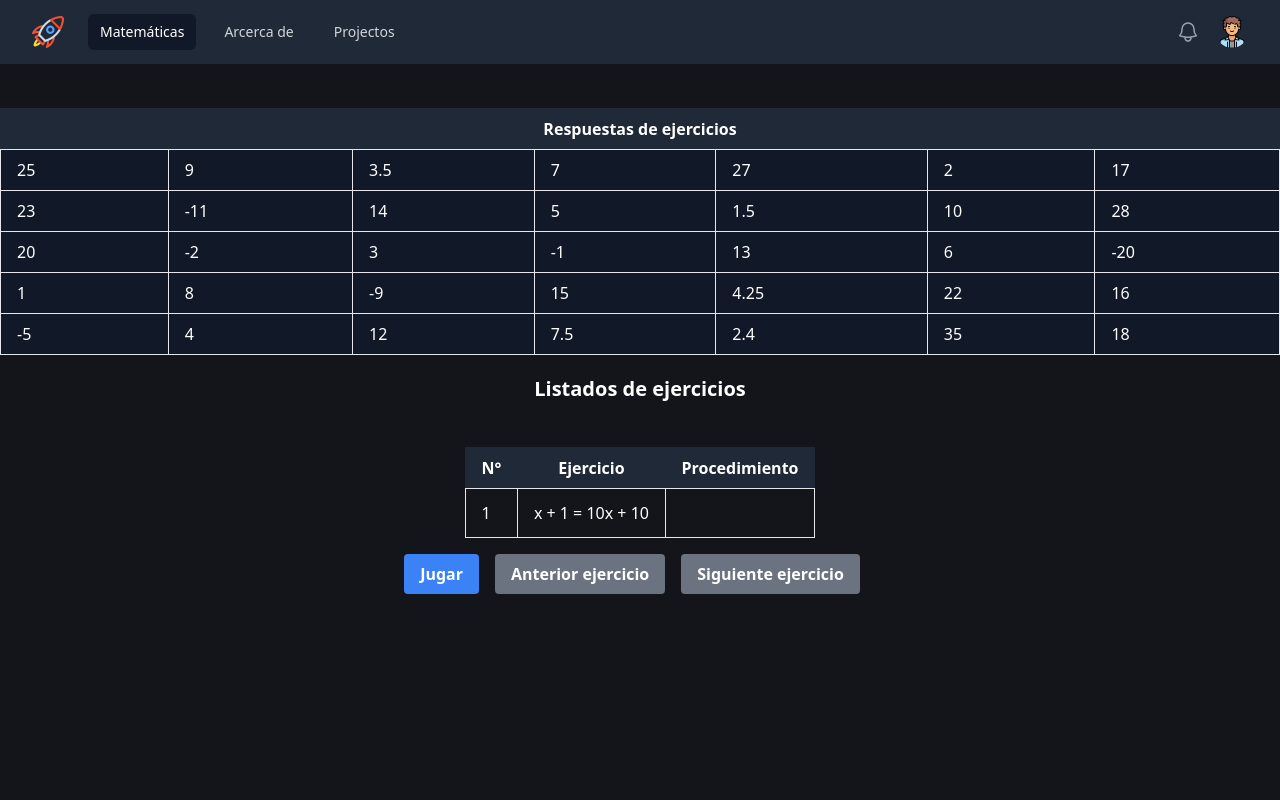
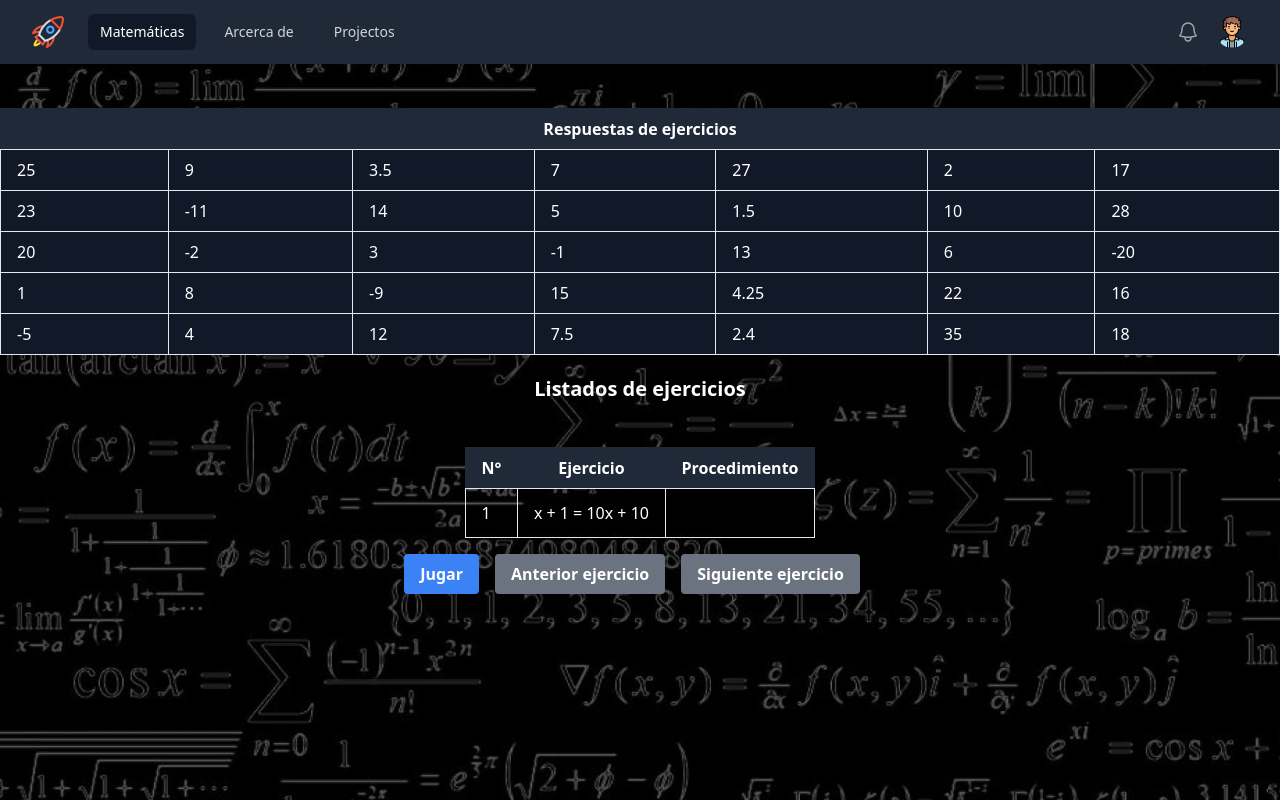
Before and after one commit to R0LM0/app-mate, a React (Vite) app: page / in a window 1280 px wide. Built offline with nearby package versions, Linux system fonts and the light colour scheme; what @midudev/tailwind-animations would draw is missing.

Commit message:
prueba-deploy

```diff
--- a/src/App.jsx
+++ b/src/App.jsx
@@ -1,14 +1,20 @@
 import React from "react";
 import Navbars from "./components/Navbars";
 import Tables from "./components/Tables";
+import BgFondo from './assets/MathBG.jpg'
 
 
 export default function App() {
   return (
-    <>
+    <div style={{
+      backgroundImage: `url(${BgFondo})`, // Utiliza la variable BgFondo directamente y rodeada por backticks
+      backgroundSize: 'cover',
+      backgroundRepeat: 'no-repeat',
+      minHeight: '100vh', // Ajusta el alto según sea necesario
+    }}>
       <Navbars />
       <Tables />
-    </>
+    </div>
 
   );
 }
--- a/src/components/Tables.jsx
+++ b/src/components/Tables.jsx
@@ -1,4 +1,5 @@
 import React, { useState, useEffect } from 'react';
+import BgFondo from '../assets/MathBG.jpg'
 
 const datos = [
     [25, 9, 3.5, 7, 27, 2, 17],
@@ -114,7 +115,8 @@ const Tables = () => {
     ));
 
     return (
-        <div className="container mx-auto">
+
+        <div className="container mx-auto" >
             <div className="flex flex-col justify-center mt-11">
                 <table className="table-auto border-collapse border border-gray-800 overflow-x-auto">
                     <thead>
--- a/src/index.css
+++ b/src/index.css
@@ -7,7 +7,7 @@
 
 html {
     font-family: 'Jost Variable', system-ui, sans-serif;
-    background: #13151a;
+    background: #000000;
 }
 
 .espacio-extra {
```
Also changed, not shown: src/assets/MathBG.jpg (added), 1 other file (tests, documents, lock files or other folders).
